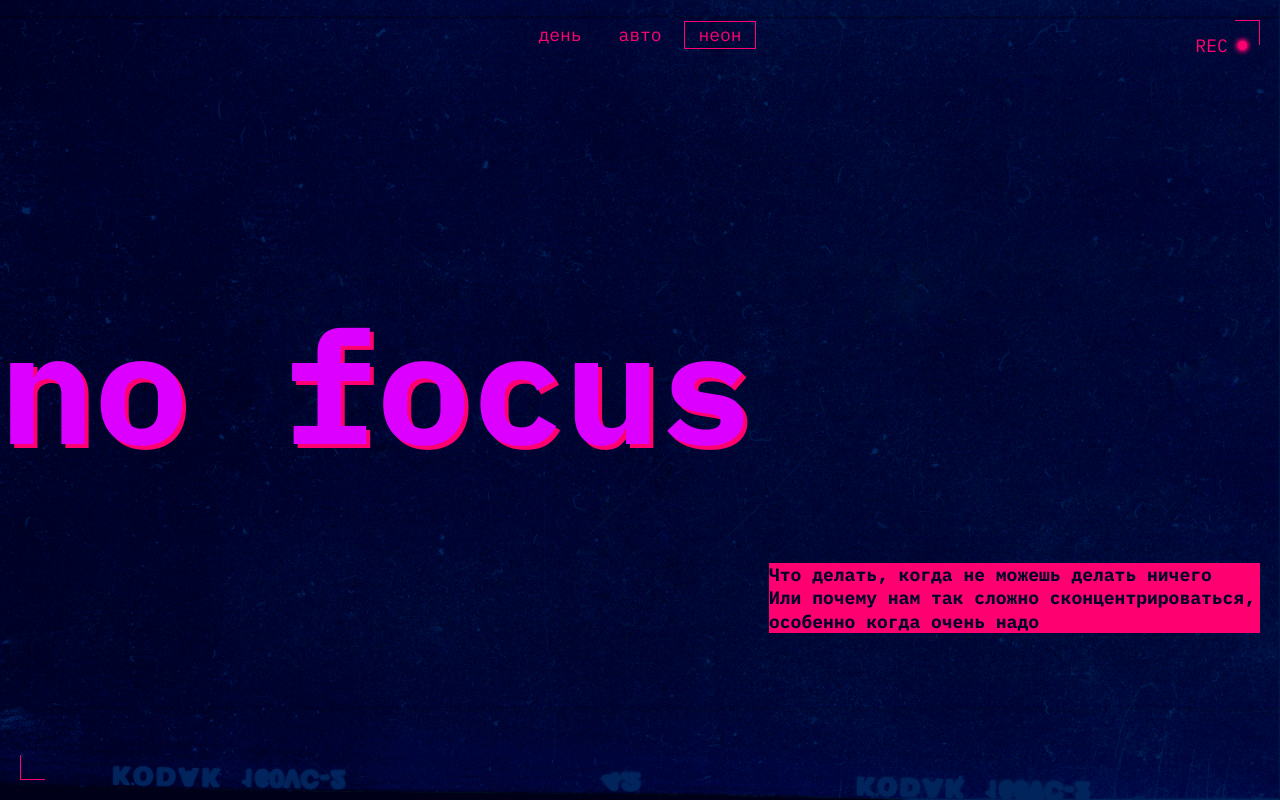
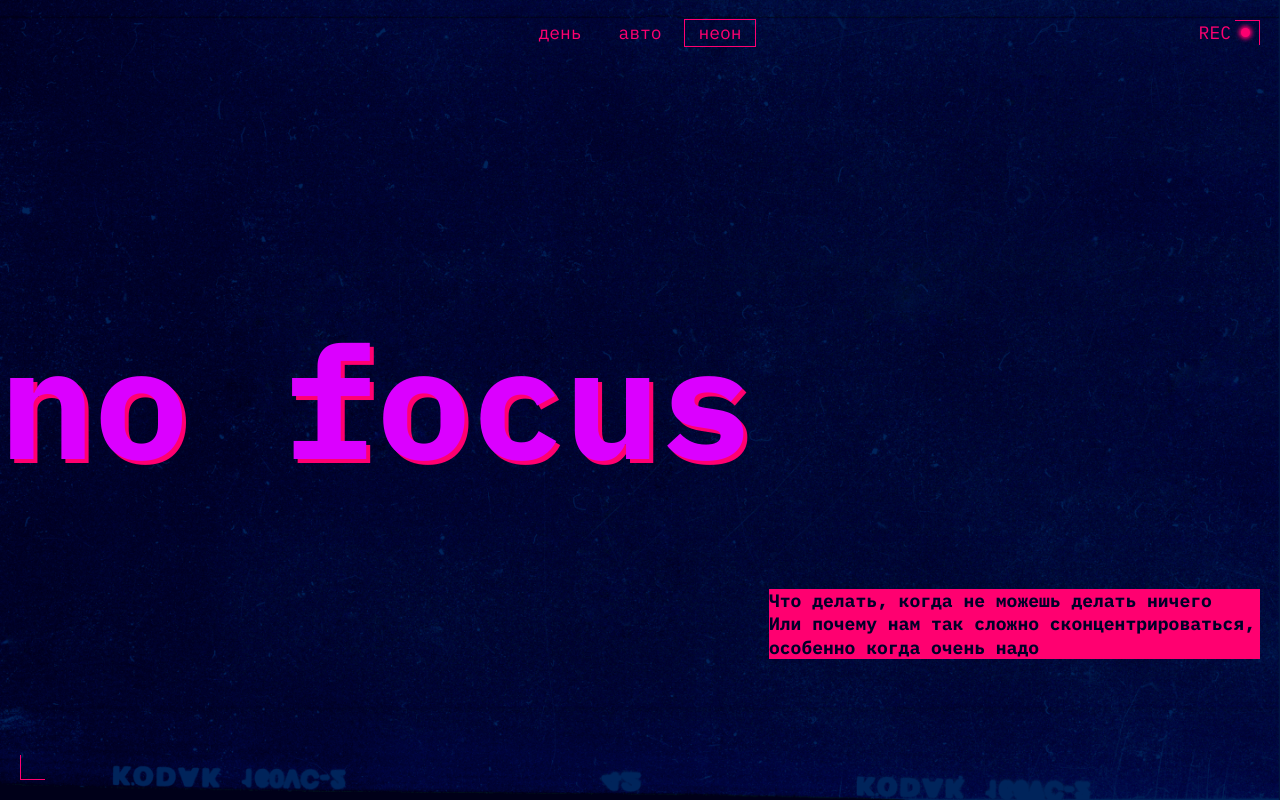
Before and after one commit to L1ttleDolly/slozhno-sosredotochitsya-fd, a plain HTML site: page index.html in a window 1280 px wide. Both pictures are taken after a click on the button "неон". Shown: the top 800 px of the page. Drawn offline with Linux system fonts and the light colour scheme.

Commit message:
meow meow

```diff
--- a/styles/media.css
+++ b/styles/media.css
@@ -5,10 +5,6 @@
     min-block-size: 1024px;
     padding-inline-start: 0;
     padding-inline-end: 20px;
-  }
-
-  .header__theme-menu {
-    padding-block-start: 12px;
   }
 
   .header__title {
@@ -21,6 +17,11 @@
     max-inline-size: 364px;
     justify-self: end;
     align-self: center;
+  }
+
+  .decorated-element {
+    inset-block-start: 20px;
+    inset-inline-end: 30px;
   }
 
   /*декоратив доделать*/
@@ -120,16 +121,16 @@
 
 @media (min-width: 1024px) {
   .header {
-    display: flex;
-    flex-direction: column;
-    align-items: flex-start;
+    min-block-size: 768px;
     margin-block-end: 0;
-    min-block-size: 768px;
   }
   /*расположение кнопок*/
   .header__theme-menu {
-    align-self: center;
-    padding-left: 20px;
+    display: flex;
+    justify-content: center;
+    align-items: flex-start;
+    margin-left: 20px;
+    padding-top: 20px;
   }
   /*растановка кнопок*/
   .header__theme-menu-list {
@@ -137,19 +138,13 @@
     flex-direction: row;
   }
   .header__title {
-    padding-top: 289px;
     font-size: var(--font-size-title-desk);
   }
 
   .header__subtitle {
     min-inline-size: 491px;
-    margin-top: 130px;
-    padding: 0;
-    align-self: flex-end;
-  }
-
-  .decorated-element {
-    margin-inline-end: 0;
+    align-self: center;
+    margin: 0;
   }
 
   /*the first a section*/
@@ -178,7 +173,7 @@
   }
 
   .content__description__concentration .content__list-item {
-    grid-template-columns: repeat(3, minmax(300px, 400px));
+    grid-template-columns: repeat(3, 1fr);
     gap: 20px;
     margin-block-end: 10px;
     display: grid;
--- a/styles/style.css
+++ b/styles/style.css
@@ -55,9 +55,8 @@
   display: var(--decorated-element-display);
   align-items: center;
   gap: 10px;
-  margin-right: 10px;
-  inset-block-start: 2.6vw;
-  inset-inline-end: 2.6vw;
+  inset-block-start: 10px;
+  inset-inline-end: 20px;
 }
 
 .decorated-element::after {
@@ -75,7 +74,7 @@
   flex-direction: row;
   justify-content: end;
   align-items: center;
-  margin-top: 10px;
+  padding-top: 10px;
 }
 
 /*растановка кнопок*/
@@ -85,6 +84,10 @@
   justify-content: end;
   align-items: end;
   gap: 10px;
+}
+
+.header__theme-menu-item {
+  align-self: center;
 }
 
 .header__theme-menu-button {
@@ -113,7 +116,7 @@
   outline: none;
 }
 .header__theme-menu-button:focus-visible {
-  outline: 1px solid var(--color-element);
+  border-bottom: 1px solid var(--color-actions);
 }
 
 .header__title {
@@ -205,7 +208,7 @@ main {
 
 /*секция 50 отступов*/
 .content__description__focus {
-  margin-block-start: 50px;
+  margin-block-start: 53px;
 }
 
 .content__description__focus h4 {
```
